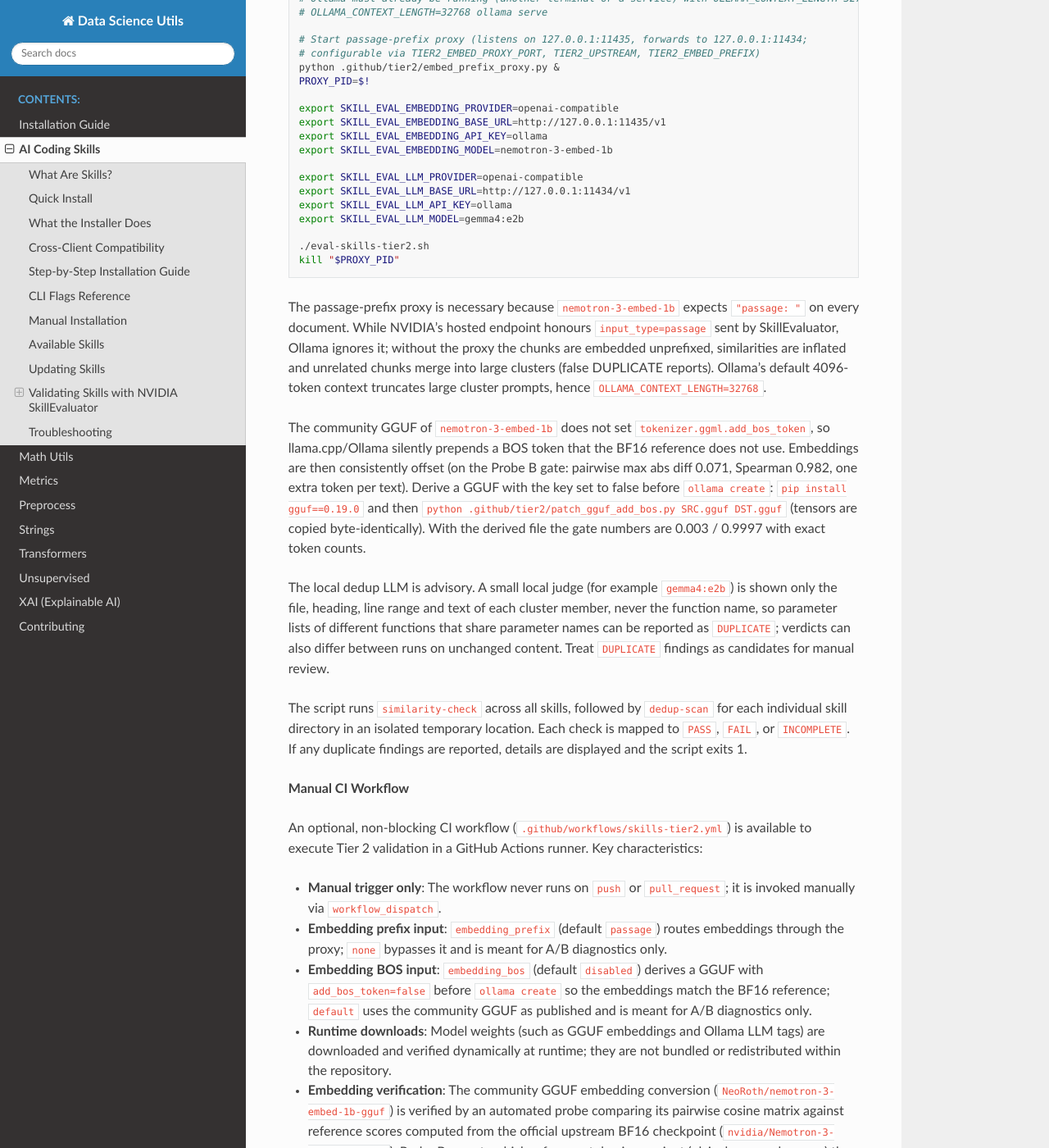
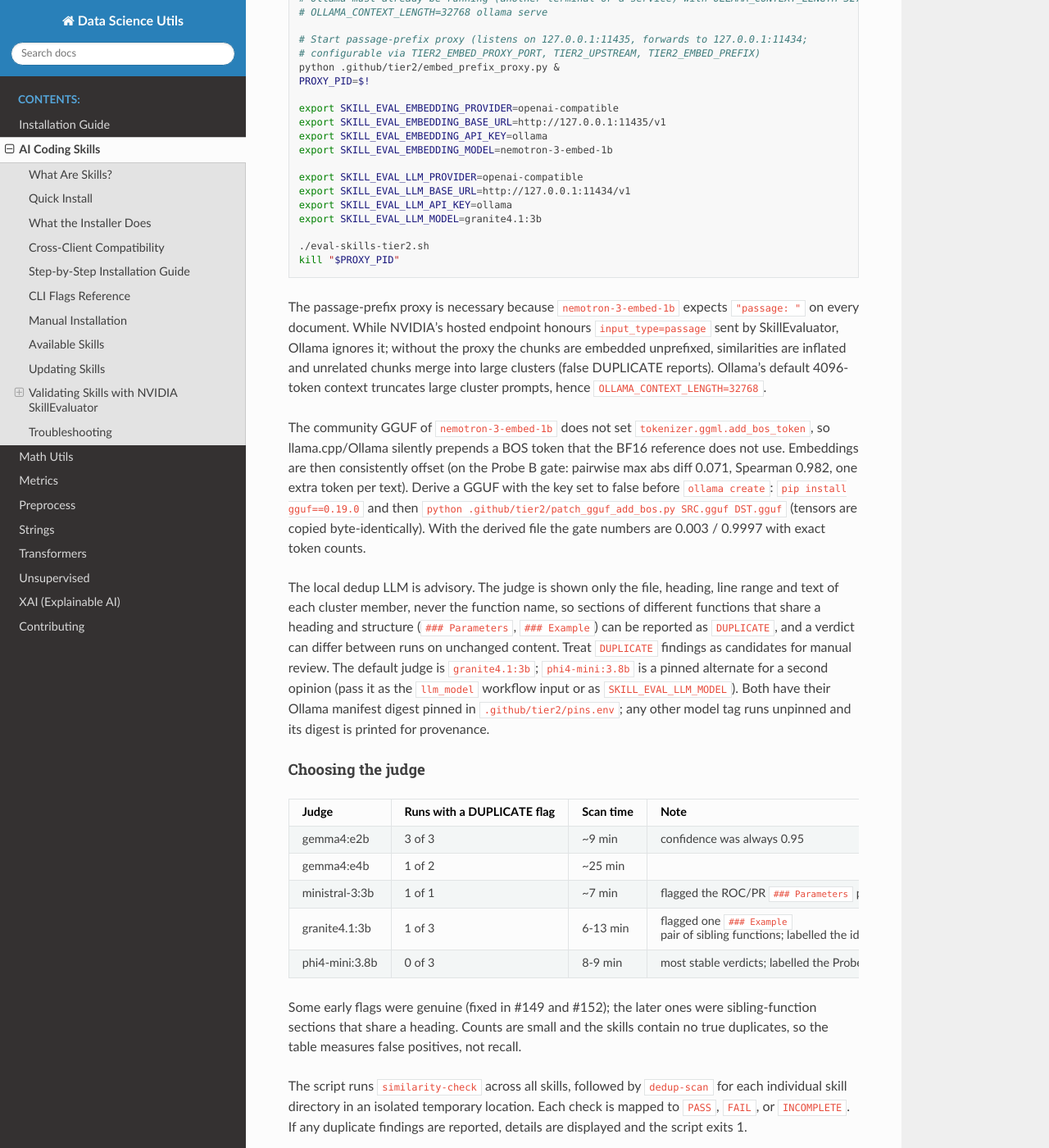
Before and after one commit to idanmoradarthas/DataScienceUtils, a Sphinx documentation site: the page built from docs/source/ai_skills.rst, in a window 1280 px wide and 1400 px high, scrolled down 13651 px. Shown: the whole window at 82% size. Built offline with Sphinx 7.4.7 and the Read the Docs theme 3.1.0, drawn with Linux system fonts in a browser that asks for light colours.

Commit message:
Pin granite4.1:3b and phi4-mini:3.8b Tier 2 dedup judges and document comparison (#155)
* ci(tier2): pin granite4.1:3b (default) and phi4-mini:3.8b (alternate) as dedup judges and document the comparison

Co-authored-by: idanmoradarthas <14873156+idanmoradarthas@users.noreply.github.com>

* test(tier2): fix ruff format and lint errors in the pins tests (#156)

* test(tier2): fix ruff format and lint errors in the pins tests

Co-authored-by: idanmoradarthas <14873156+idanmoradarthas@users.noreply.github.com>

* test(tier2): fix ruff format and lint errors in the pins tests

Co-authored-by: idanmoradarthas <14873156+idanmoradarthas@users.noreply.github.com>

* test(tier2): skip the bash helper tests on Windows

Co-authored-by: idanmoradarthas <14873156+idanmoradarthas@users.noreply.github.com>

---------

Co-authored-by: google-labs-jules[bot] <161369871+google-labs-jules[bot]@users.noreply.github.com>
Co-authored-by: idanmoradarthas <14873156+idanmoradarthas@users.noreply.github.com>

---------

Co-authored-by: google-labs-jules[bot] <161369871+google-labs-jules[bot]@users.noreply.github.com>
Co-authored-by: idanmoradarthas <14873156+idanmoradarthas@users.noreply.github.com>

```diff
--- a/docs/source/ai_skills.rst
+++ b/docs/source/ai_skills.rst
@@ -688,7 +688,7 @@ The ``[tier2]`` extra installs the OpenAI client used by the Tier 2 checks, so n
     export SKILL_EVAL_LLM_PROVIDER=openai-compatible
     export SKILL_EVAL_LLM_BASE_URL=http://127.0.0.1:11434/v1
     export SKILL_EVAL_LLM_API_KEY=ollama
-    export SKILL_EVAL_LLM_MODEL=gemma4:e2b
+    export SKILL_EVAL_LLM_MODEL=granite4.1:3b
 
     ./eval-skills-tier2.sh
     kill "$PROXY_PID"
@@ -697,7 +697,41 @@ The passage-prefix proxy is necessary because ``nemotron-3-embed-1b`` expects ``
 
 The community GGUF of ``nemotron-3-embed-1b`` does not set ``tokenizer.ggml.add_bos_token``, so llama.cpp/Ollama silently prepends a BOS token that the BF16 reference does not use. Embeddings are then consistently offset (on the Probe B gate: pairwise max abs diff 0.071, Spearman 0.982, one extra token per text). Derive a GGUF with the key set to false before ``ollama create``: ``pip install gguf==0.19.0`` and then ``python .github/tier2/patch_gguf_add_bos.py SRC.gguf DST.gguf`` (tensors are copied byte-identically). With the derived file the gate numbers are 0.003 / 0.9997 with exact token counts.
 
-The local dedup LLM is advisory. A small local judge (for example ``gemma4:e2b``) is shown only the file, heading, line range and text of each cluster member, never the function name, so parameter lists of different functions that share parameter names can be reported as ``DUPLICATE``; verdicts can also differ between runs on unchanged content. Treat ``DUPLICATE`` findings as candidates for manual review.
+The local dedup LLM is advisory. The judge is shown only the file, heading, line range and text of each cluster member, never the function name, so sections of different functions that share a heading and structure (``### Parameters``, ``### Example``) can be reported as ``DUPLICATE``, and a verdict can differ between runs on unchanged content. Treat ``DUPLICATE`` findings as candidates for manual review. The default judge is ``granite4.1:3b``; ``phi4-mini:3.8b`` is a pinned alternate for a second opinion (pass it as the ``llm_model`` workflow input or as ``SKILL_EVAL_LLM_MODEL``). Both have their Ollama manifest digest pinned in ``.github/tier2/pins.env``; any other model tag runs unpinned and its digest is printed for provenance.
+
+Choosing the judge
+^^^^^^^^^^^^^^^^^^
+
+.. list-table::
+   :header-rows: 1
+   :widths: 20 25 15 40
+
+   * - Judge
+     - Runs with a DUPLICATE flag
+     - Scan time
+     - Note
+   * - gemma4:e2b
+     - 3 of 3
+     - ~9 min
+     - confidence was always 0.95
+   * - gemma4:e4b
+     - 1 of 2
+     - ~25 min
+     -
+   * - ministral-3:3b
+     - 1 of 1
+     - ~7 min
+     - flagged the ROC/PR ``### Parameters`` pair
+   * - granite4.1:3b
+     - 1 of 3
+     - 6-13 min
+     - flagged one ``### Example`` pair of sibling functions; labelled the identical-sentence pair of Probe C ``DUPLICATE``
+   * - phi4-mini:3.8b
+     - 0 of 3
+     - 8-9 min
+     - most stable verdicts; labelled the Probe C identical-sentence pair ``RELATED_BUT_DISTINCT``
+
+Some early flags were genuine (fixed in #149 and #152); the later ones were sibling-function sections that share a heading. Counts are small and the skills contain no true duplicates, so the table measures false positives, not recall.
 
 The script runs ``similarity-check`` across all skills, followed by ``dedup-scan`` for each individual skill directory in an isolated temporary location. Each check is mapped to ``PASS``, ``FAIL``, or ``INCOMPLETE``. If any duplicate findings are reported, details are displayed and the script exits 1.
 
```
Also changed, not shown: 8 other files.
